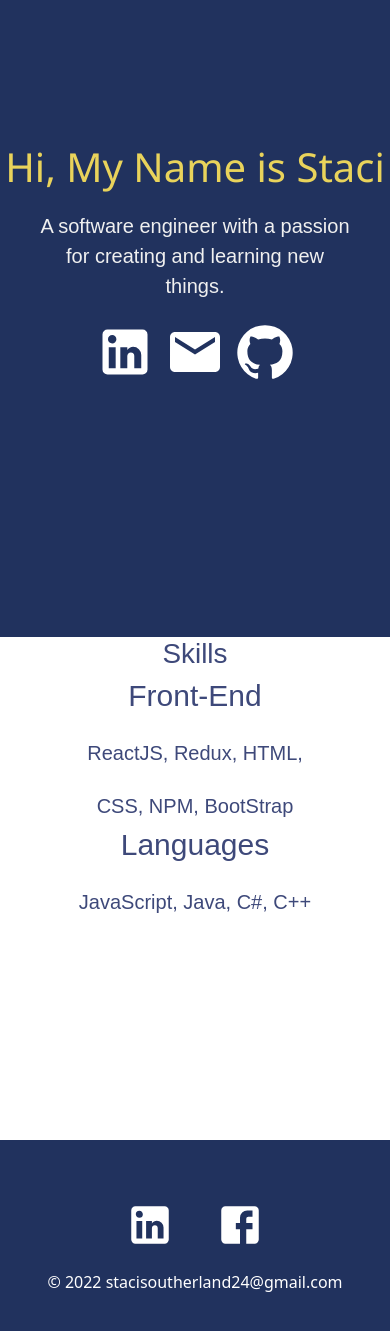
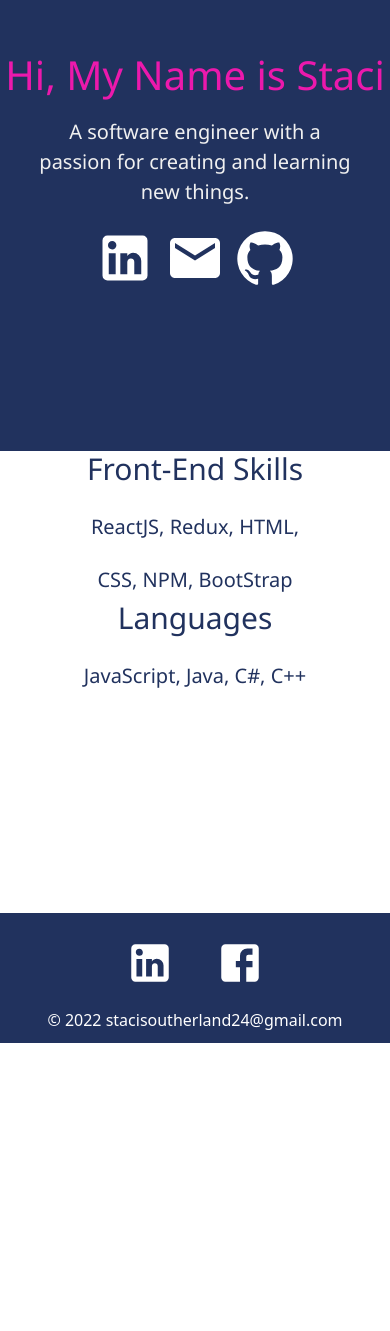
Before and after one commit to stacisoutherland24/portfolio, a React (Create React App) app in the folder my-app/: page / in a window 390 px wide. Shown: the part 207-1538 px from the top of the page. After the commit the page ends 1250 px from the top, so only its background shows below. Built offline with nearby package versions, Linux system fonts and the light colour scheme.

Commit message:
Changed up some CSS

```diff
--- a/my-app/src/helpers/ProjectList.js
+++ b/my-app/src/helpers/ProjectList.js
@@ -7,33 +7,25 @@ import Proj1 from "../assets/Proj1.png";
 
 export const ProjectList = [
   {
-    name: " n/a ",
+    name: "Project 1",
     image: Proj1,
     skills: " n/a ",
   },
   {
-    name: " n/a ",
+    name: "Project 2",
     image: Proj1,
     skills: " n/a ",
   },
   {
-    name: " n/a ",
+    name: " Project 3 ",
+    image: Proj1,
+    skills: " Project 3 ",
+  },
+  {
+    name: " Project 4 ",
     image: Proj1,
     skills: " n/a ",
   },
-  {
-    name: " n/a ",
-    image: Proj1,
-    skills: " n/a ",
-  },
-  {
-    name: " n/a ",
-    image: Proj1,
-    skills: " n/a ",
-  },
-  {
-    name: " n/a ",
-    image: Proj1,
-    skills: " n/a ",
-  },
+
+
 ];
--- a/my-app/src/pages/Home.js
+++ b/my-app/src/pages/Home.js
@@ -17,10 +17,9 @@ function Home() {
         </div>
       </div>
       <div className="skills">
-        <h1> Skills</h1>
         <ol className="list">
           <li className="item">
-            <h2> Front-End</h2>
+            <h2> Front-End Skills</h2>
             <span>
               ReactJS, Redux, HTML, CSS, NPM, BootStrap
             </span>
--- a/my-app/src/pages/ProjectDisplay.js
+++ b/my-app/src/pages/ProjectDisplay.js
@@ -12,7 +12,7 @@ function ProjectDisplay() {
       <h1> {project.name}</h1>
       <img src={project.image} />
       <p>
-        <b>Skills:</b> {project.skills}
+        Skills:{project.skills}
       </p>
       <GitHubIcon />
     </div>
--- a/my-app/src/styles/Footer.css
+++ b/my-app/src/styles/Footer.css
@@ -1,6 +1,6 @@
 .footer {
      width: 100%;
-     height: 200px;
+     height: 130px;
      background: #21325e;
      display: flex;
      justify-content: center;
--- a/my-app/src/styles/Home.css
+++ b/my-app/src/styles/Home.css
@@ -1,13 +1,13 @@
 .home {
   width: 100%;
   align-items: center;
-     font-family: "Arial", sans-serif;
-     color: #3e497a;
+  font-family: "Segoe UI", Tahoma, Geneva, Verdana, sans-serif;
+  color:#21325e;
 }
 
 .about {
   width: 100%;
-     height: calc(100vh - 100px);
+  height: calc(75vh - 75px);
   display: flex;
   flex-direction: column;
   justify-content: center;
@@ -19,13 +19,14 @@
 
 .about h2 {
   font-family: "Segoe UI", Tahoma, Geneva, Verdana, sans-serif;
-     font-size: 60px;
-     color: #e9d35b;
-     height: 50px;
+  font-size: 80px;
+  color: #eb19ac;
+  height: 6-0px;
+  padding: 10;
 }
 
 .about .prompt {
-     width: 40%;
+  width: 50%;
   font-size: 30px;
 }
 .prompt svg {
@@ -41,15 +42,18 @@
   justify-content: center;
   flex-direction: column;
   align-items: center;
+  font-family: "Segoe UI", Tahoma, Geneva, Verdana, sans-serif;
 }
 
 .skills h1 {
-     color: #3e497a;
+  color: #21325e;
+  font-family: "Segoe UI", Tahoma, Geneva, Verdana, sans-serif;
 }
 
 .skills .list {
   list-style: none;
   width: 60%;
+  font-family: "Segoe UI", Tahoma, Geneva, Verdana, sans-serif;
 }
 
 .list span {
@@ -69,6 +73,7 @@
 
   .skills {
     text-align: center;
+    font-family: "Segoe UI", Tahoma, Geneva, Verdana, sans-serif;
   }
   .list {
     padding: 0;
@@ -76,5 +81,6 @@
 
   .skills h2 {
     font-size: 30px;
+    font-family: "Segoe UI", Tahoma, Geneva, Verdana, sans-serif;
   }
 }
```
Also changed, not shown: my-app/src/styles/Navbar.css (indentation only). Lines whose indentation alone changed are shown as unchanged.
